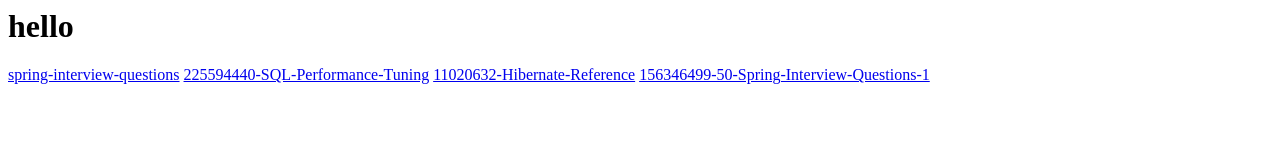
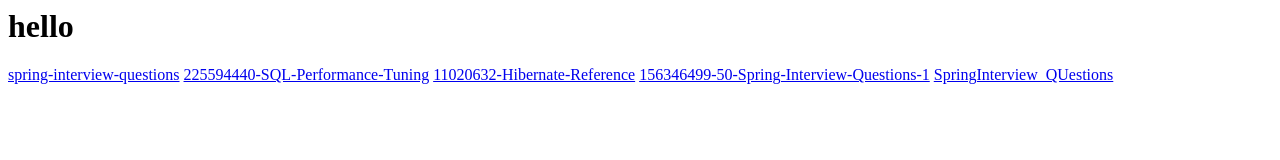
Before and after one commit to tommypdf/tommypdf.github.io, a plain HTML site: page index.html in a window 1280 px wide. Drawn offline with Linux system fonts and the light colour scheme.

Commit message:
update pdf

```diff
--- a/index.html
+++ b/index.html
@@ -3,3 +3,4 @@
 <a href="./225594440-SQL-Performance-Tuning.pdf">225594440-SQL-Performance-Tuning</a>
 <a href="./11020632-Hibernate-Reference.pdf">11020632-Hibernate-Reference</a>
 <a href="./156346499-50-Spring-Interview-Questions-1.pdf">156346499-50-Spring-Interview-Questions-1</a>
+<a href="./SpringInterview_QUestions.md">SpringInterview_QUestions</a>
```
